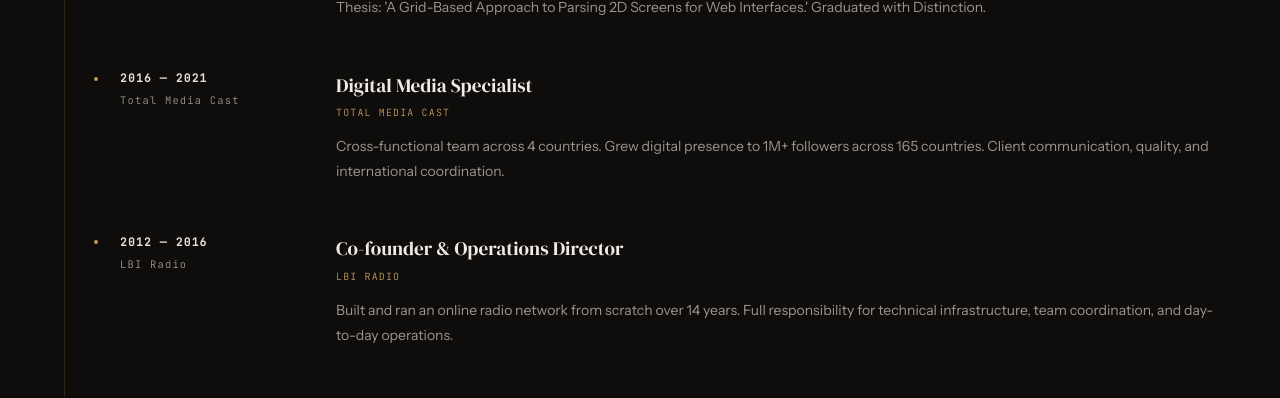
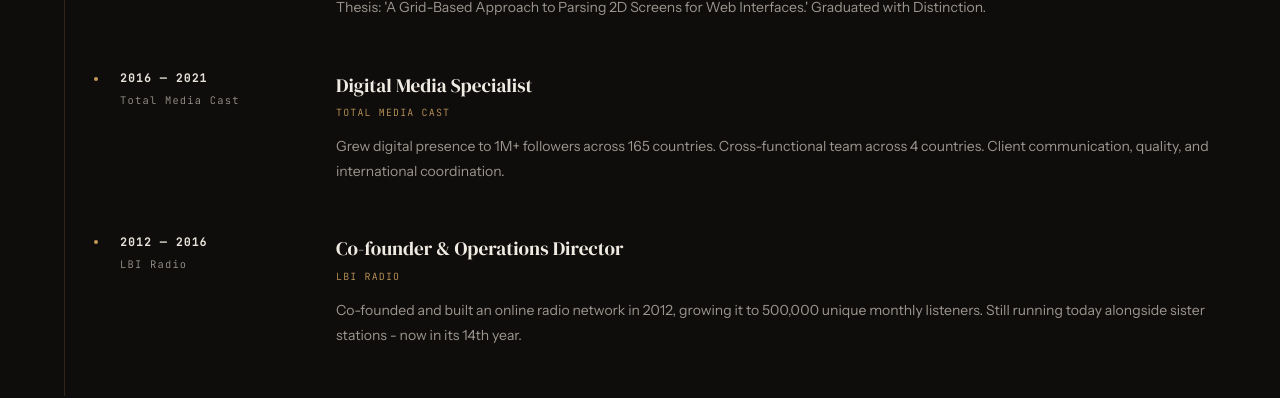
Before and after one commit to sams258/SamFolio-Portfolio-Website, a Next.js app: page / in a window 1280 px wide. Shown: the part 4720-5118 px from the top of the page. Built offline with nearby package versions, Linux system fonts and the light colour scheme.

Commit message:
update timeline

```diff
--- a/src/app/components/Timeline.tsx
+++ b/src/app/components/Timeline.tsx
@@ -29,13 +29,13 @@
     date: "2016 — 2021",
     org: "Total Media Cast",
     role: "Digital Media Specialist",
-    desc: "Cross-functional team across 4 countries. Grew digital presence to 1M+ followers across 165 countries. Client communication, quality, and international coordination.",
+    desc: "Grew digital presence to 1M+ followers across 165 countries. Cross-functional team across 4 countries. Client communication, quality, and international coordination.",
   },
   {
     date: "2012 — 2016",
     org: "LBI Radio",
     role: "Co-founder & Operations Director",
-    desc: "Built and ran an online radio network from scratch over 14 years. Full responsibility for technical infrastructure, team coordination, and day-to-day operations.",
+    desc: "Co-founded and built an online radio network in 2012, growing it to 500,000 unique monthly listeners. Still running today alongside sister stations - now in its 14th year.",
   },
 ];
 
```
